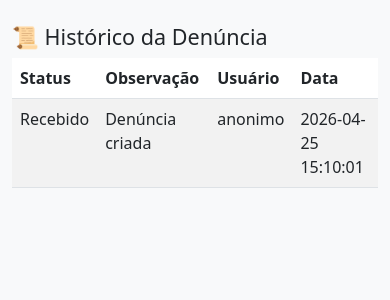
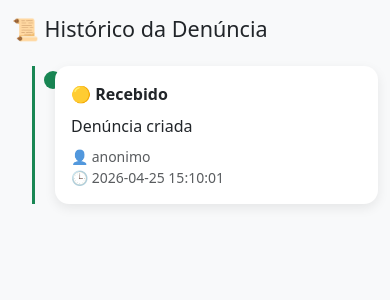
Before and after one commit to valtercleiovet-design/SEMMADUANIMAIS, a Flask app: page /historico/2 in a window 390 px wide. Shown: the top 300 px of the page. Run offline with Flask 3, Linux system fonts and the light colour scheme; a user stored in the database is signed in; data comes from the database, SQL or seed files in the repository.

Commit message:
dashboard profissional + timeline + mobile otimizado

```diff
--- a/templates/historico.html
+++ b/templates/historico.html
@@ -2,36 +2,92 @@
 <html>
 <head>
     <title>Histórico</title>
+
     <link href="https://cdn.jsdelivr.net/npm/bootstrap@5.3.0/dist/css/bootstrap.min.css" rel="stylesheet">
+
+    <meta name="viewport" content="width=device-width, initial-scale=1">
+
+    <style>
+        body {
+            overflow-x: hidden;
+        }
+
+        .timeline {
+            position: relative;
+            margin-left: 20px;
+            padding-left: 20px;
+            border-left: 3px solid #198754;
+        }
+
+        .timeline-item {
+            position: relative;
+            margin-bottom: 25px;
+        }
+
+        .timeline-item::before {
+            content: "";
+            position: absolute;
+            left: -11px;
+            top: 5px;
+            width: 18px;
+            height: 18px;
+            background: #198754;
+            border-radius: 50%;
+        }
+
+        .card {
+            border-radius: 14px;
+            border: none;
+            box-shadow: 0 4px 12px rgba(0,0,0,0.08);
+        }
+
+        .status {
+            font-weight: bold;
+        }
+    </style>
+
 </head>
 
 <body class="bg-light">
 
-<div class="container py-4">
+<div class="container-fluid py-3">
 
-    <h4>📜 Histórico da Denúncia</h4>
+    <h4 class="mb-4">📜 Histórico da Denúncia</h4>
 
-    <table class="table table-striped">
-        <thead>
-            <tr>
-                <th>Status</th>
-                <th>Observação</th>
-                <th>Usuário</th>
-                <th>Data</th>
-            </tr>
-        </thead>
+    <div class="timeline">
 
-        <tbody>
-            {% for h in dados %}
-            <tr>
-                <td>{{ h[0] }}</td>
-                <td>{{ h[1] }}</td>
-                <td>{{ h[2] }}</td>
-                <td>{{ h[3] }}</td>
-            </tr>
-            {% endfor %}
-        </tbody>
-    </table>
+        {% for h in dados %}
+        <div class="timeline-item">
+
+            <div class="card p-3">
+
+                <div class="status mb-2">
+                    {% if h[0] == 'Recebido' %}
+                        🟡 Recebido
+                    {% elif h[0] == 'Em fiscalização' %}
+                        🟠 Em fiscalização
+                    {% elif h[0] == 'Resolvido' %}
+                        🟢 Resolvido
+                    {% else %}
+                        ⚫ {{ h[0] }}
+                    {% endif %}
+                </div>
+
+                <div class="mb-2">
+                    {{ h[1] }}
+                </div>
+
+                <small class="text-muted">
+                    👤 {{ h[2] }}<br>
+                    🕒 {{ h[3] }}
+                </small>
+
+            </div>
+
+        </div>
+        {% endfor %}
+
+    </div>
 
 </div>
 
```
Also changed, not shown: templates/dashboard.html (+67 -46 lines).
